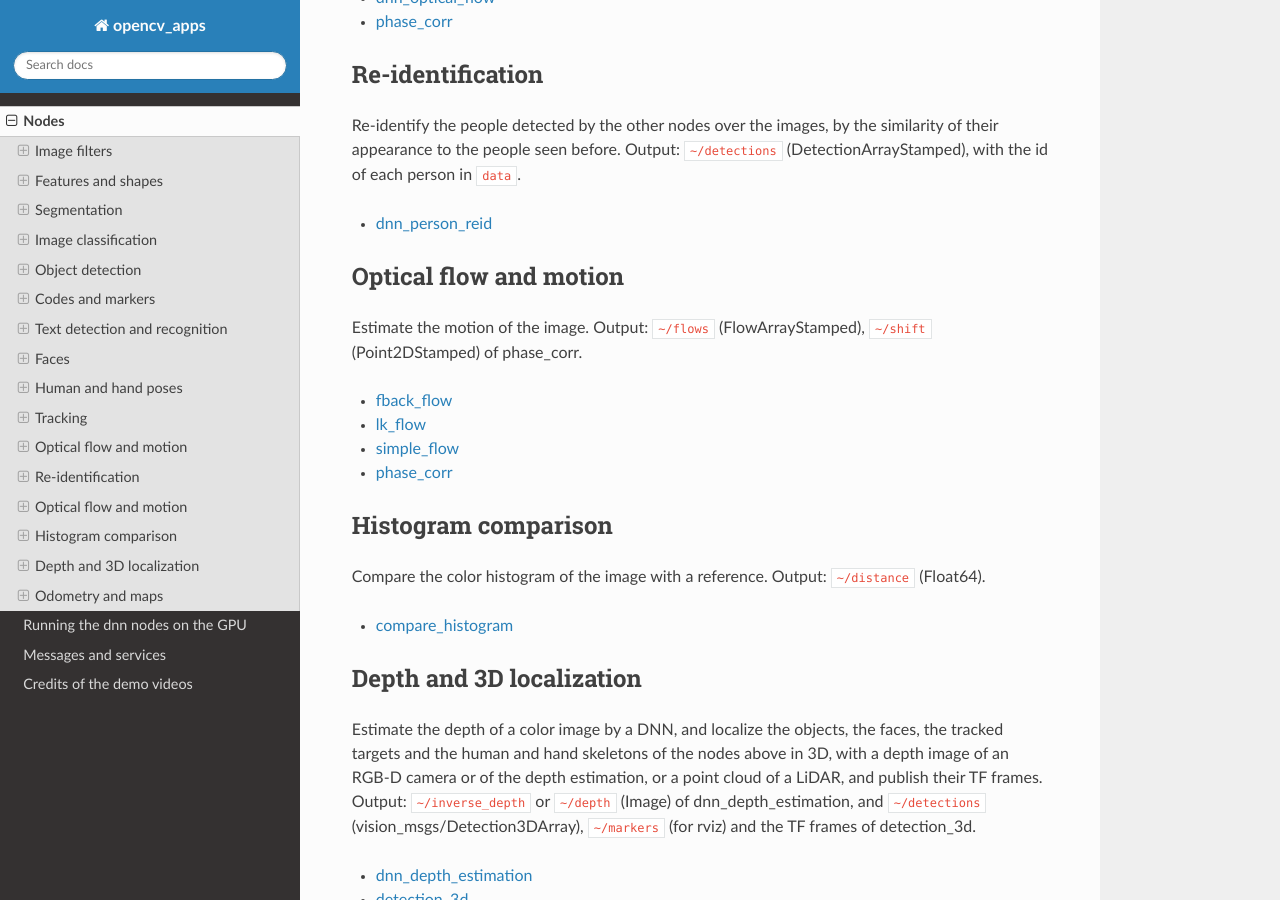
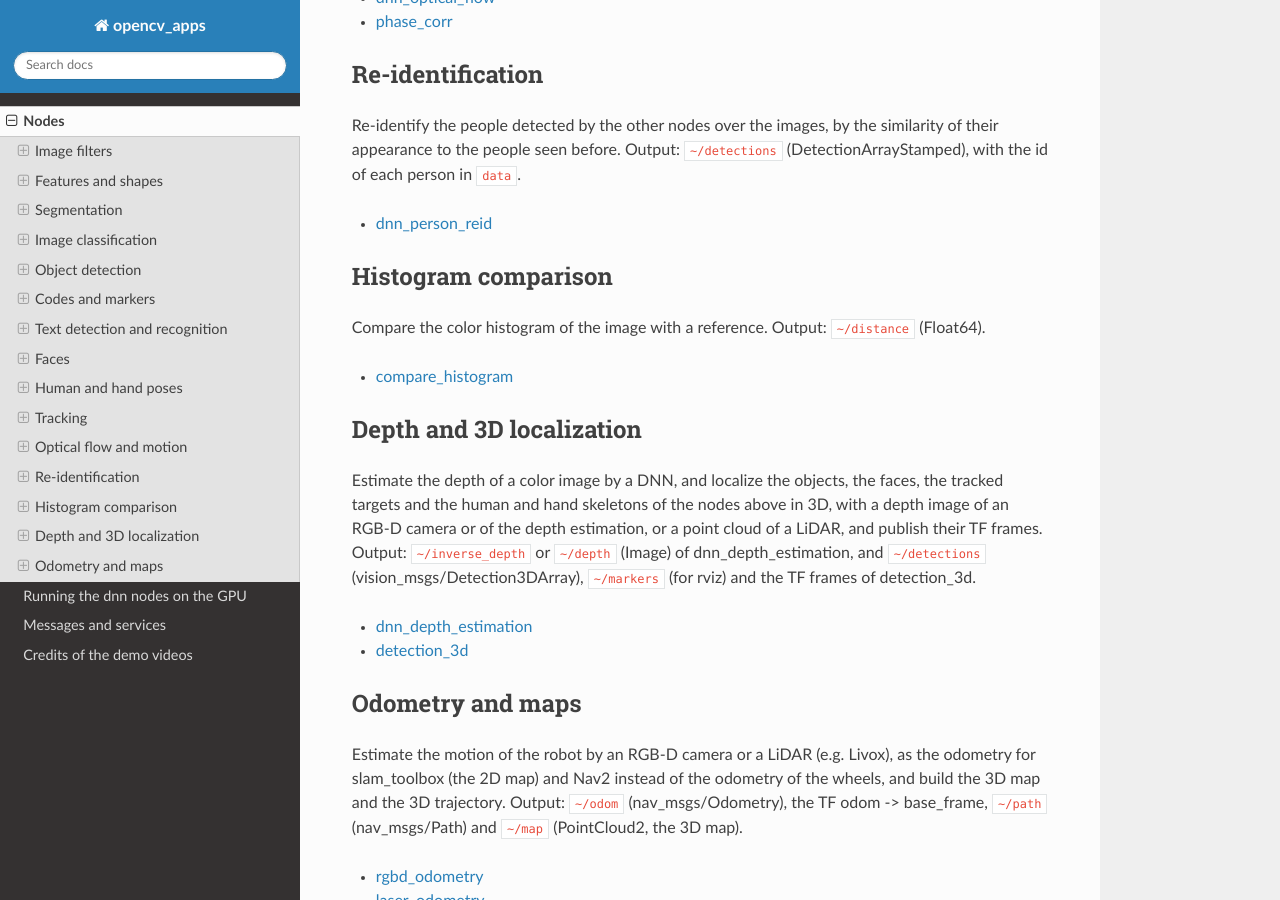
Before and after one commit to ros-perception/opencv_apps, a Sphinx documentation site: the page built from doc/nodes.rst, in a window 1280 px wide and 900 px high, scrolled down 3279 px. Built offline with Sphinx 7.4.7 and the Read the Docs theme 3.1.0, drawn with Linux system fonts in a browser that asks for light colours.

Commit message:
doc: one category of "Optical flow and motion"
The merge of dnn_person_reid left the old "Optical flow and motion" without
dnn_optical_flow after "Re-identification", which overwrote the one with it in
dict(CATEGORIES) (the output of dnn_optical_flow was ~/image, not ~/flows) and repeated
the category in README.md, doc/nodes.rst and doc/gallery.rst; remove it and regenerate.

Co-Authored-By: Claude Opus 5.5 <noreply@anthropic.com>
Claude-Session: https://claude.ai/code/session_01Xo6jRt2Rcht9sQS6ms6A4p

```diff
--- a/doc/nodes.rst
+++ b/doc/nodes.rst
@@ -165,19 +165,6 @@ Re-identify the people detected by the other nodes over the images, by the simil
 
    nodes/dnn_person_reid
 
-Optical flow and motion
------------------------
-
-Estimate the motion of the image. Output: ``~/flows`` (FlowArrayStamped), ``~/shift`` (Point2DStamped) of phase_corr.
-
-.. toctree::
-   :maxdepth: 1
-
-   nodes/fback_flow
-   nodes/lk_flow
-   nodes/simple_flow
-   nodes/phase_corr
-
 Histogram comparison
 --------------------
 
--- a/doc/tools/generate_pages.py
+++ b/doc/tools/generate_pages.py
@@ -75,7 +75,6 @@ CATEGORIES = [
     ('Tracking', ['tracking', 'match_template', 'dnn_tracking', 'camshift']),
     ('Optical flow and motion', ['fback_flow', 'lk_flow', 'simple_flow', 'dnn_optical_flow', 'phase_corr']),
     ('Re-identification', ['dnn_person_reid']),
-    ('Optical flow and motion', ['fback_flow', 'lk_flow', 'simple_flow', 'phase_corr']),
     ('Histogram comparison', ['compare_histogram']),
     ('Depth and 3D localization', ['dnn_depth_estimation', 'detection_3d']),
     ('Odometry and maps', ['rgbd_odometry', 'laser_odometry']),
```
Also changed, not shown: README.md (+1 -16 lines), doc/gallery.rst (+1 -10 lines).
